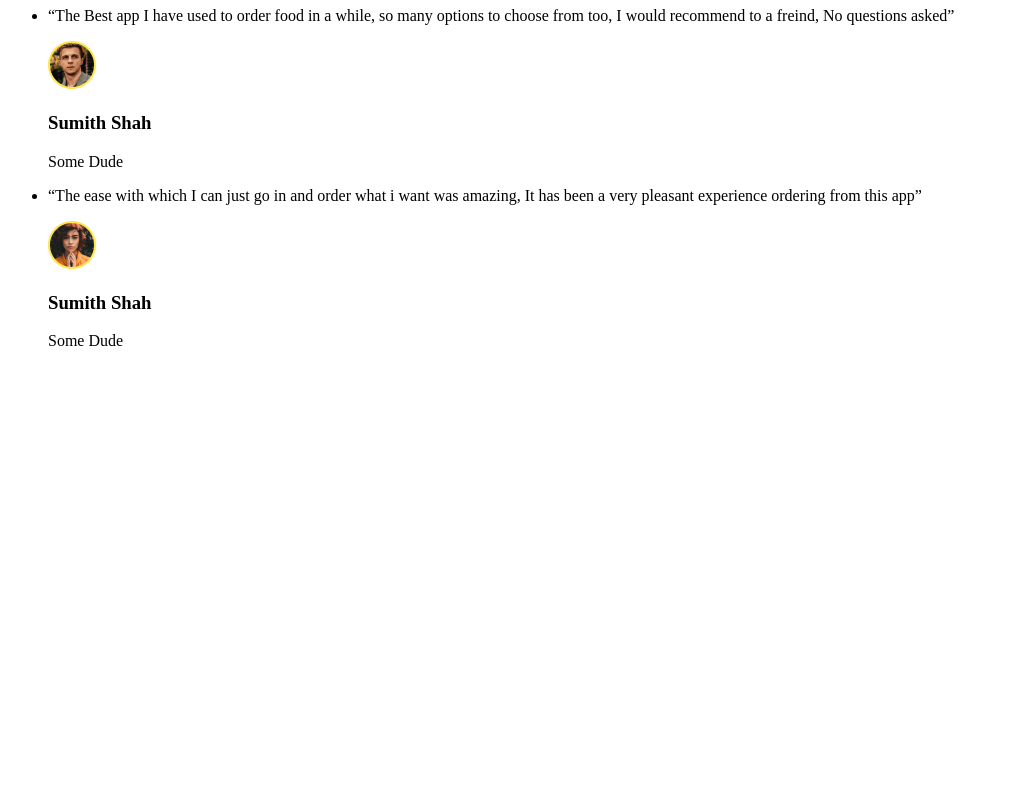
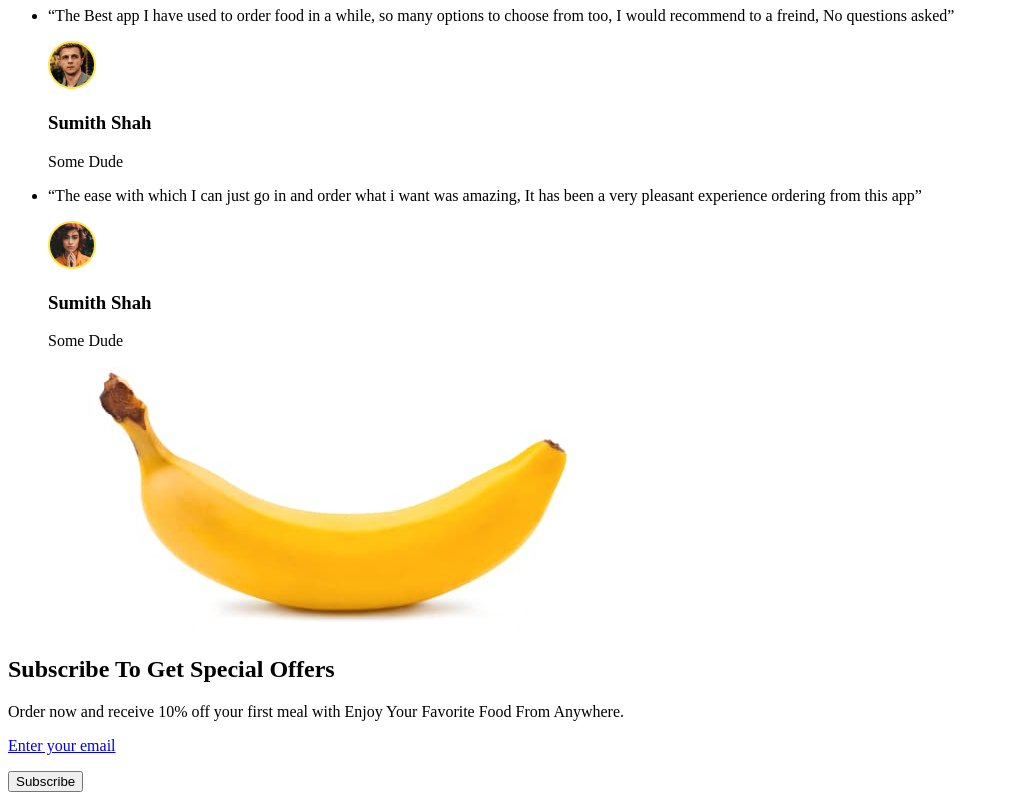
Before and after one commit to IrynaKolesnichenko/food--delivery, a plain HTML site: page index.html in a window 1280 px wide. Shown: the part 1864-2664 px from the top of the page, without its empty margins (0-1009 px from the left). Before the commit the page ends 2230 px from the top, so only its background shows below. Drawn offline with Linux system fonts and the light colour scheme.

Commit message:
add section subscribe

```diff
--- a/index.html
+++ b/index.html
@@ -79,7 +79,16 @@
           </li>
         </ul>
       </section>
+
       <!--substribe - Ірина-->
+      <section>
+        <img src="./images/banan.jpg" alt="banan">
+        <h2>Subscribe To Get Special Offers</h2>
+        <p>Order now and receive 10% off your first meal with Enjoy Your Favorite Food From Anywhere.</p>
+        <p><a href="mailto:">Enter your email</a></p>
+        <button>Subscribe</button>
+        </section>
+
       <!--Footer - Віталій-->
     </main>
     <footer></footer>
```
Also changed, not shown: images/banan.jpg (added).
